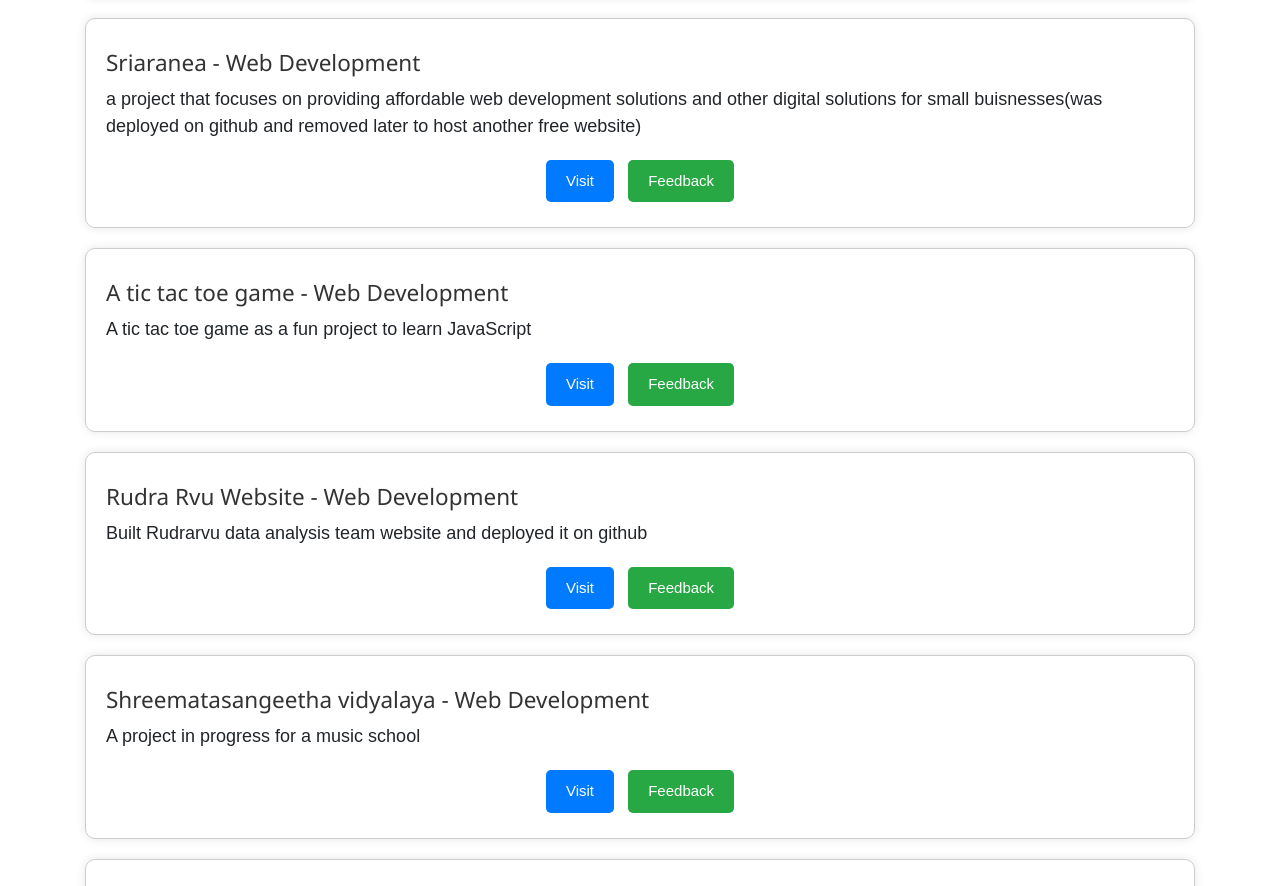
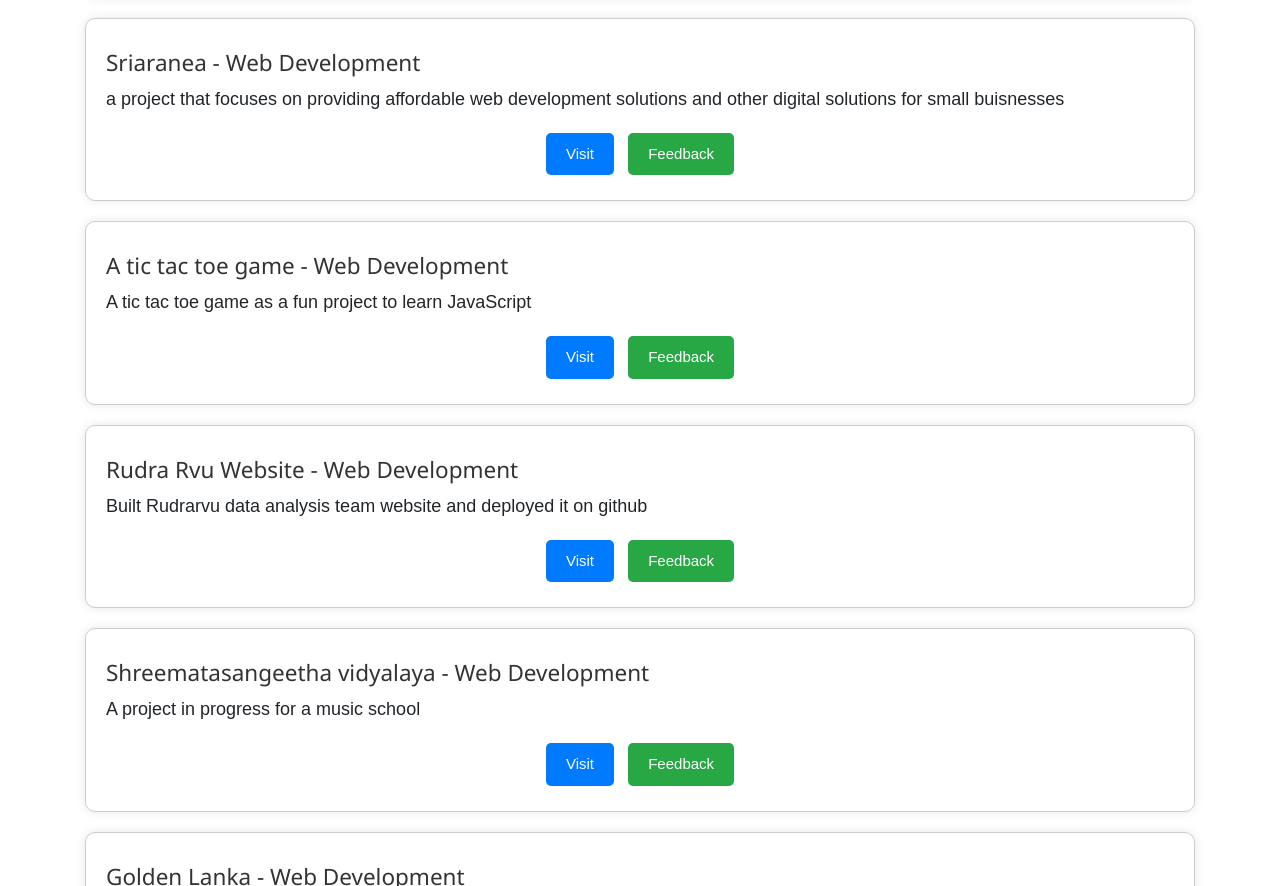
Before and after one commit to SujayKulkarni-2211/sujayvkresume, a plain HTML site: page swroom.html in a window 1280 px wide. Shown: the part 834-1720 px from the top of the page. Drawn offline with nearby package versions, Linux system fonts and the light colour scheme.

```diff
--- a/swroom.html
+++ b/swroom.html
@@ -109,7 +109,7 @@
       </div>
       <div class="project-card">
         <h4 class="project-title">Sriaranea - Web Development</h4>
-        <p class="project-description">a project that focuses on providing affordable web development solutions and other digital solutions for small buisnesses(was deployed on github and removed later to host another free website)</p>
+        <p class="project-description">a project that focuses on providing affordable web development solutions and other digital solutions for small buisnesses</p>
         <div class="project-options">
           <a href="sriaranea/index.html" class="project-link">Visit</a>
           <button class="project-feedback-btn" data-toggle="modal" data-target="#feedbackModal">Feedback</button>
```
